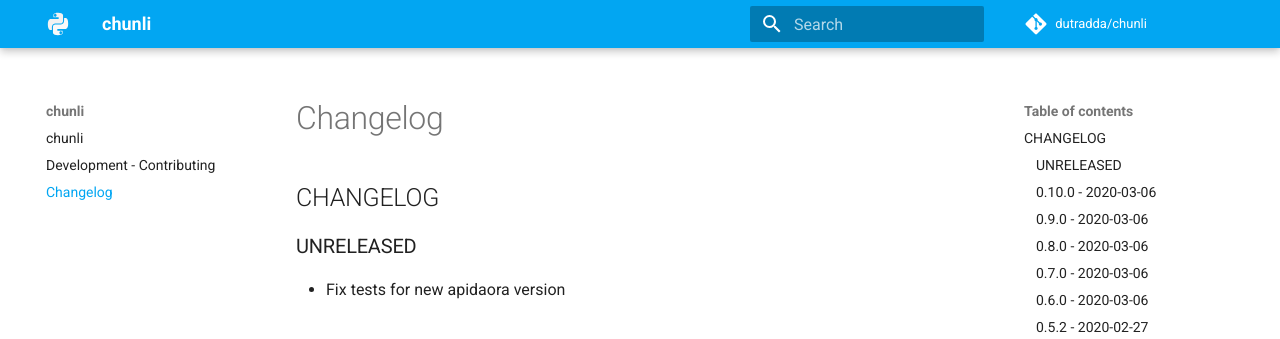
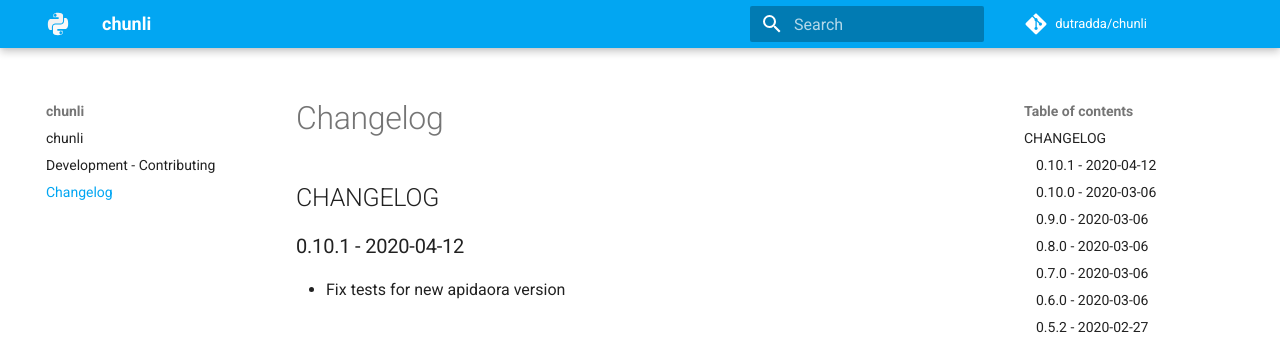
Before and after one commit to dutradda/chunli, an MkDocs documentation site: the page built from docs/changelog.md, in a window 1280 px wide and 900 px high. Shown: the top 339 px of the window. Built offline with MkDocs 1.6.1 and Material for MkDocs 9.7.7, drawn with Linux system fonts in a browser that asks for light colours; comment, search, counter and statistics services are not loaded.

Commit message:
Update CHANGELOG

```diff
--- a/docs/changelog.md
+++ b/docs/changelog.md
@@ -1,6 +1,6 @@
 ## CHANGELOG
 
-### UNRELEASED
+### 0.10.1 - 2020-04-12
 
  - Fix tests for new apidaora version
 
```
Also changed, not shown: CHANGELOG.md (+1 -1 lines).
